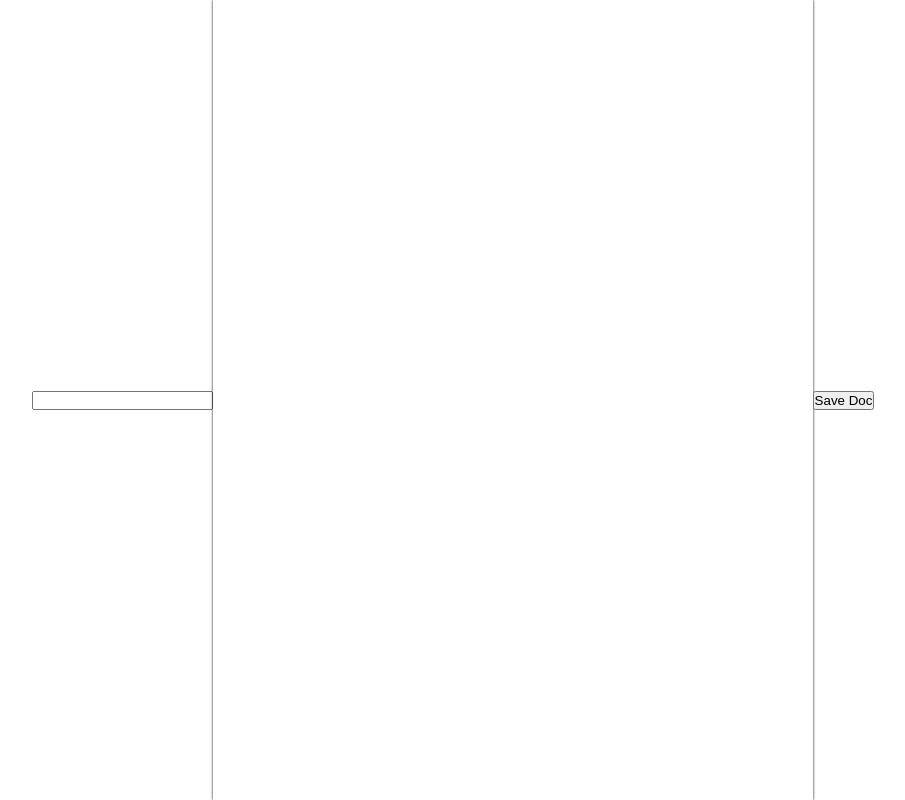
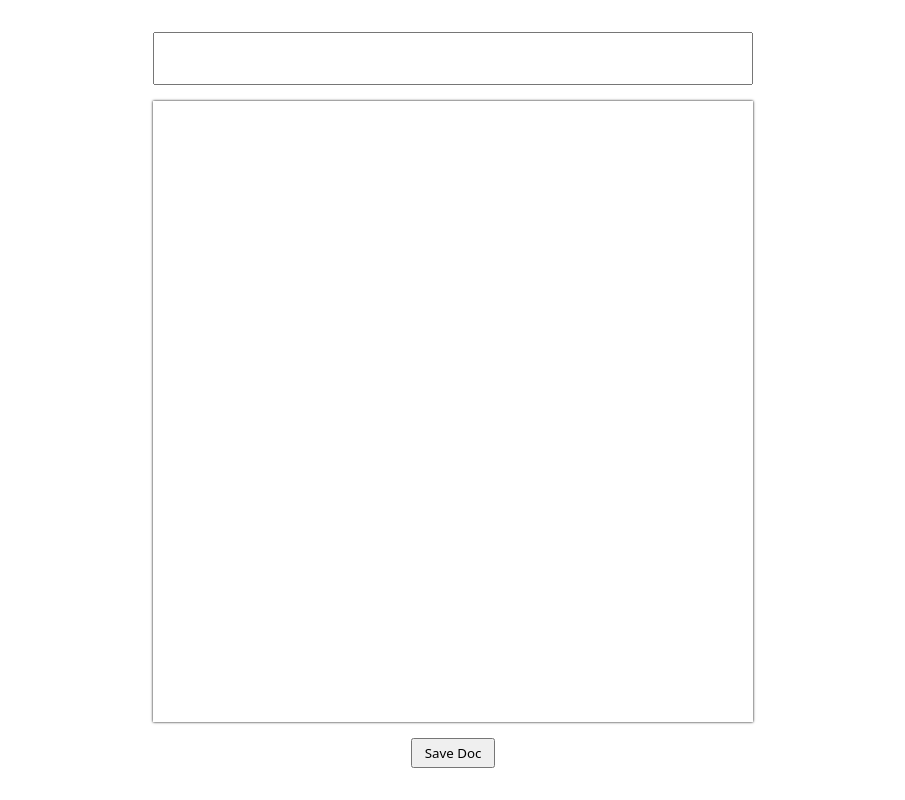
Before and after one commit to cdogcoder/collaborative-notes, a Next.js app: page / in a window 1280 px wide. Shown: the whole page, without its empty margins (187-1092 px from the left). Built offline with nearby package versions, Linux system fonts and the light colour scheme.

Commit message:
Give basic styling to title bar and save button components

```diff
--- a/src/app/globals.css
+++ b/src/app/globals.css
@@ -2,14 +2,18 @@
   box-sizing: border-box;
   padding: 0;
   margin: 0;
+  font-family: system-ui, -apple-system, BlinkMacSystemFont, 'Segoe UI', Roboto, Oxygen, Ubuntu, Cantarell, 'Open Sans', 'Helvetica Neue', sans-serif;
 }
 
 .body {
   width: 100vw;
   height: 100vh;
   display: flex;
+  flex-direction: column;
   justify-content: center;
   align-items: center;
+  gap: 1rem;
+  padding: 2rem;
 }
 
 .document {
@@ -24,3 +28,13 @@
   color: black;
   border: none;
 }
+
+.title-bar {
+  width: 600px;
+  padding: .5rem 1.5rem;
+  font-size: 1.5rem;
+}
+
+.save-button {
+  padding: .25rem .75rem;
+}
```
